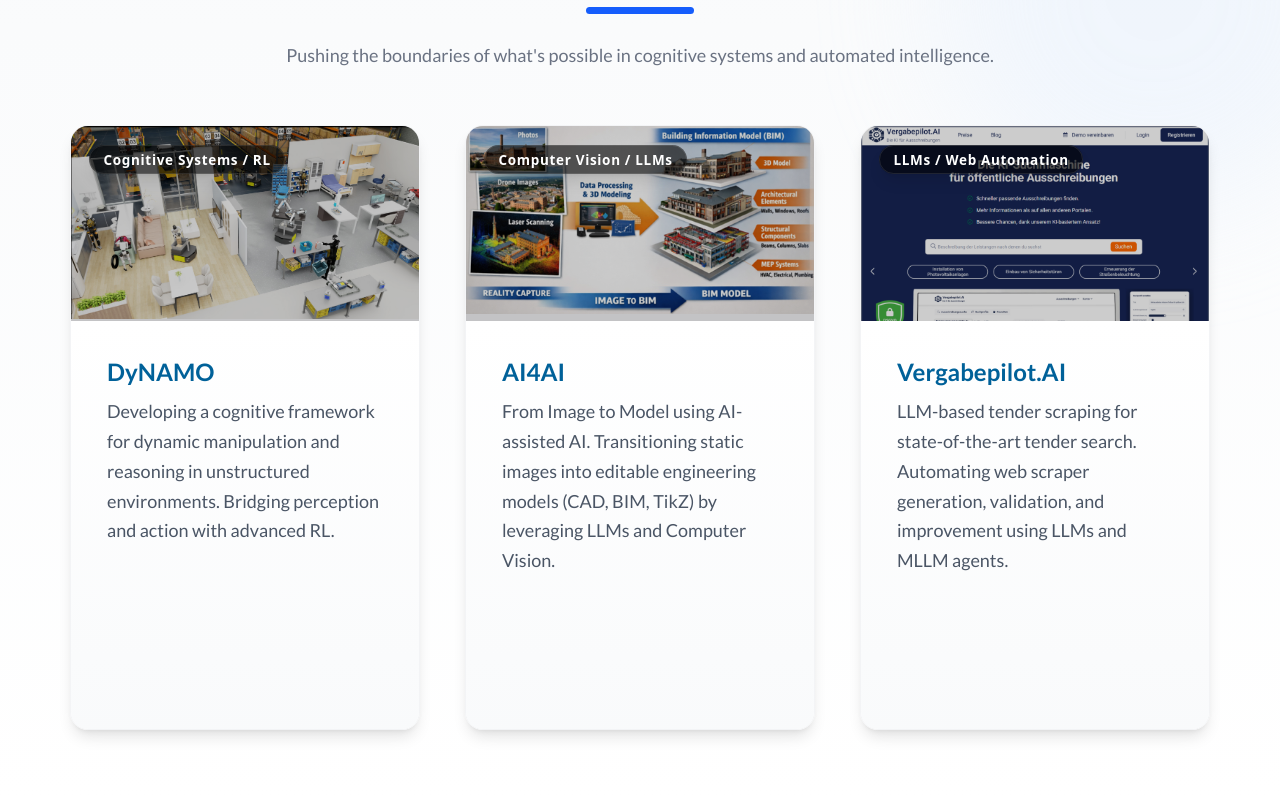
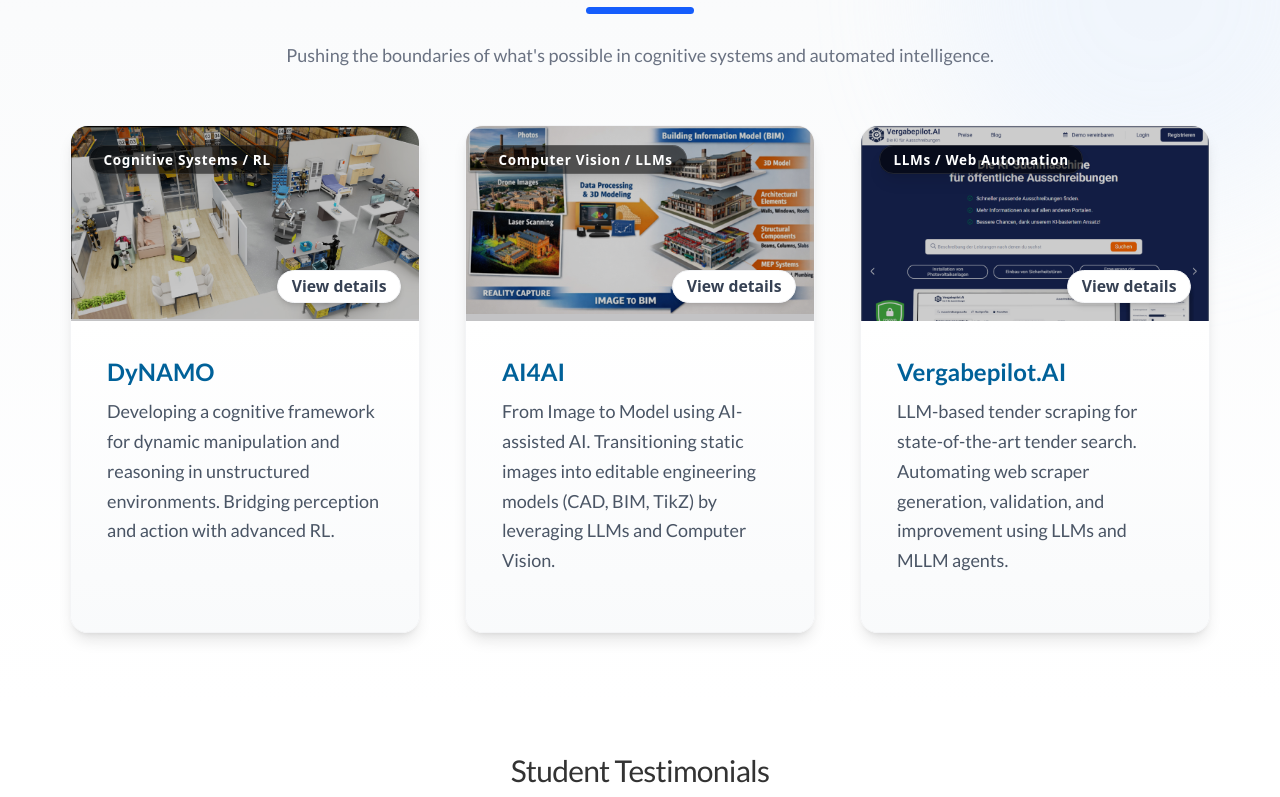
Before and after one commit to bartelt-lab/bartelt-lab.github.io, a React (Vite) app: page /#/core-team-projects in a window 1280 px wide. Shown: the part 1500-2297 px from the top of the page. Built offline with nearby package versions, Linux system fonts and the light colour scheme.

Commit message:
ProjectCard: remove bottom padding (pb-0) so cards have less white space at bottom)

```diff
--- a/src/components/ProjectCard.jsx
+++ b/src/components/ProjectCard.jsx
@@ -65,25 +65,29 @@
                     </span>
                 </div>
 
+                {/* Small overlay CTA on the media (matches your screenshot) */}
+                {link && (
+                    <div className="absolute right-4 bottom-4 z-30 desktop-only pointer-events-none">
+                        <span className="inline-flex items-center gap-2 px-3 py-1 bg-white text-sm font-semibold text-gray-700 border border-gray-100 rounded-full shadow-md">
+                            View details
+                        </span>
+                    </div>
+                )}
 
             </div>
 
             {/* Content Container */}
-            <div className="flex flex-col flex-grow p-8 bg-gradient-to-b from-white to-gray-50">
+            <div className="flex flex-col justify-between flex-grow p-8 pb-0 bg-gradient-to-b from-white to-gray-50">
                 <h3 className="text-2xl font-bold text-gray-900 mb-3 group-hover:text-blue-600 transition-colors">
                     {title}
                 </h3>
 
-                <p className="text-gray-600 text-sm leading-relaxed mb-4">
+                <p className="text-gray-600 text-sm leading-relaxed">
                     {description}
                 </p>
 
-                {link && (
-                    <div className="project-cta" aria-hidden="true">
-                        <span>View details</span>
-                        <span className="arrow">→</span>
-                    </div>
-                )}
+
+
 
                 {/* Footer */}
                 <div className="flex items-center justify-between mt-auto pt-6 border-t border-gray-200/60">
```
